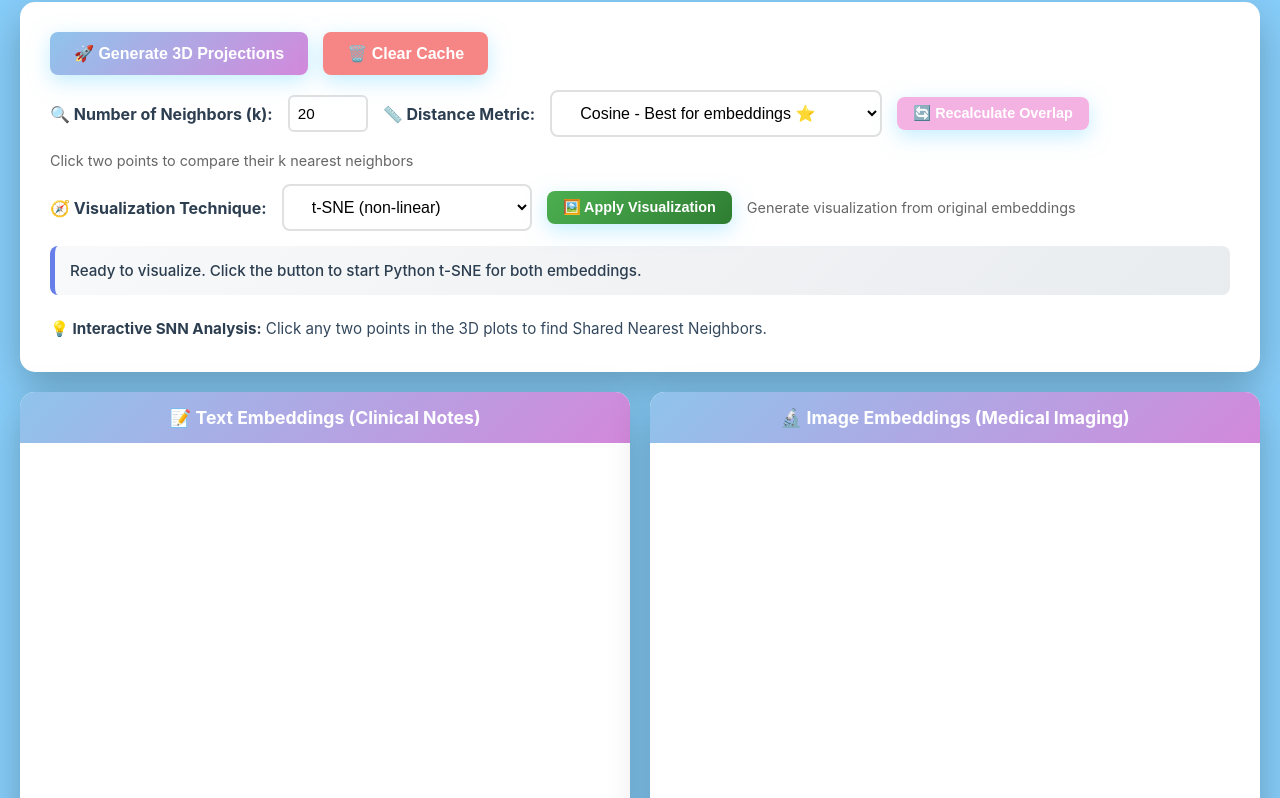
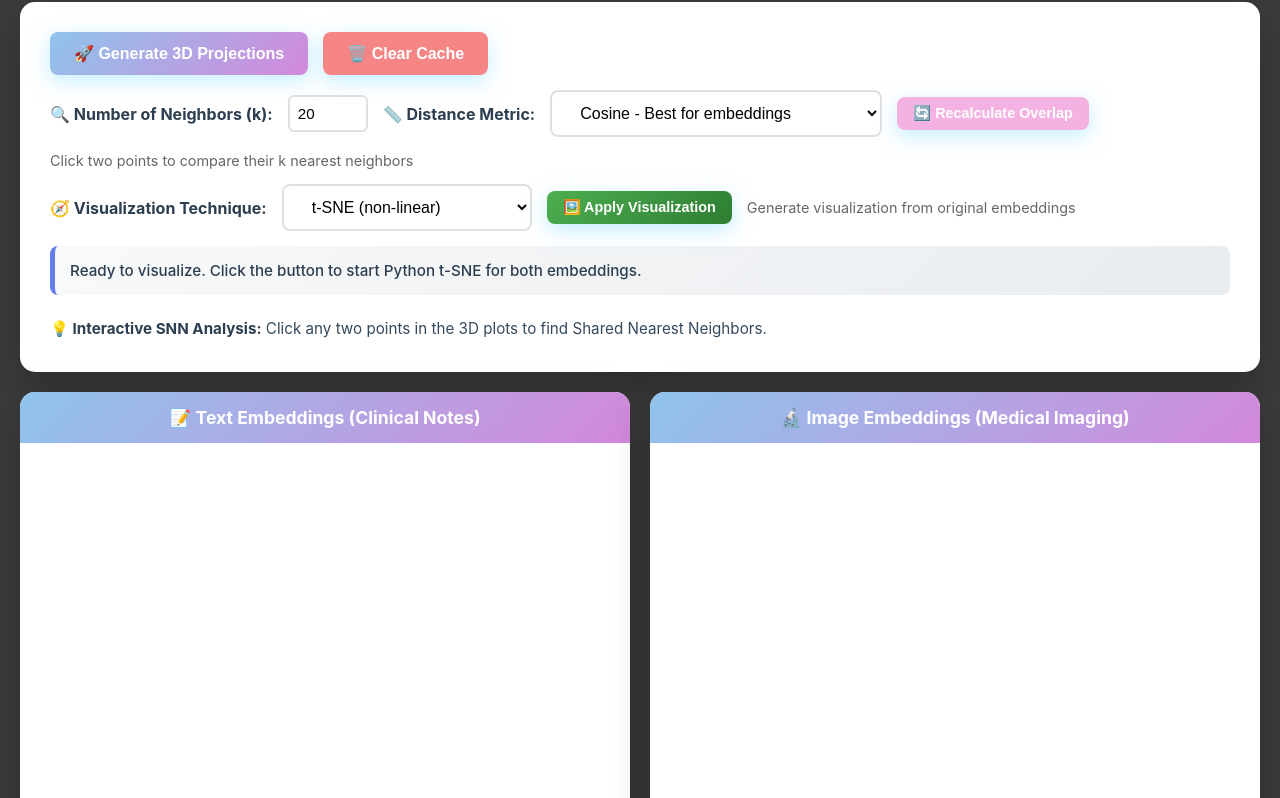
Before and after one commit to InesNDuarte/embeddingsanalysis, a plain HTML site: page index.html in a window 1280 px wide. Shown: the part 82-880 px from the top of the page. Drawn offline with nearby package versions, Linux system fonts and the light colour scheme; a script that the page names is missing.

Commit message:
Update index.html

```diff
--- a/index.html
+++ b/index.html
@@ -26,7 +26,7 @@
 
         body {
             font-family: -apple-system, BlinkMacSystemFont, 'Segoe UI', Roboto, 'Helvetica Neue', Arial, sans-serif;
-            background: #87CEFA;
+            background: #3c3c3c;
             min-height: 100vh;
             padding: 20px;
         }
@@ -348,7 +348,7 @@
                 <label for="distanceMetric">📏 Distance Metric:</label>
                 <select id="distanceMetric">
                     <option value="euclidean">Euclidean (L2) - Standard geometric</option>
-                    <option value="cosine" selected>Cosine - Best for embeddings ⭐</option>
+                    <option value="cosine" selected>Cosine - Best for embeddings</option>
                     <option value="manhattan">Manhattan (L1) - Robust to outliers</option>
                     <option value="correlation">Correlation - Linear relationships</option>
                     <option value="chebyshev">Chebyshev (L∞) - Max difference</option>
```
